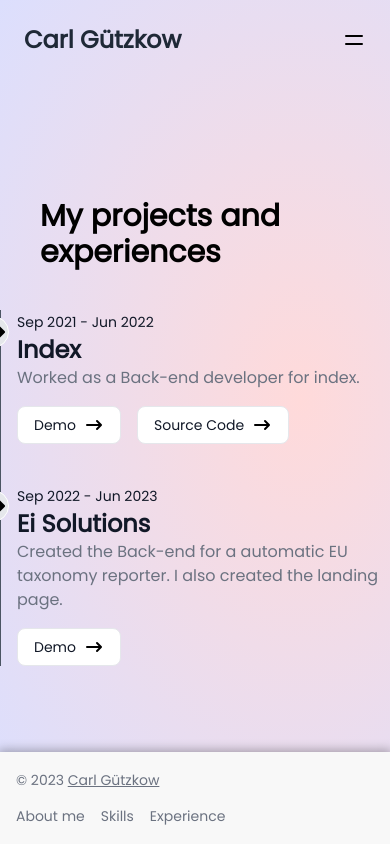
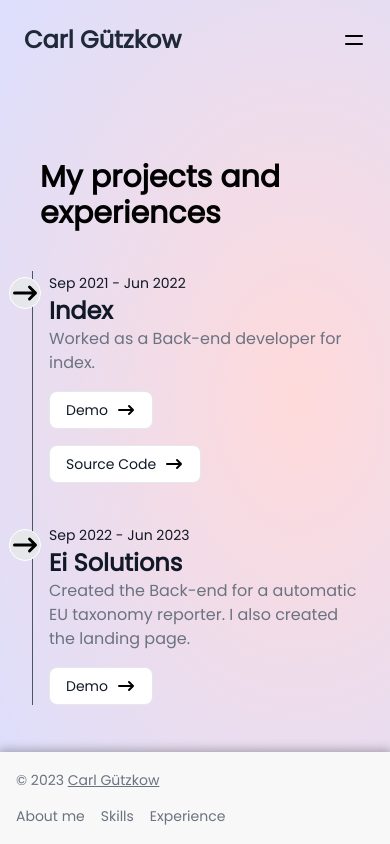
Before and after one commit to CJGutz/eportfolio, a Next.js app: page /experience in a window 390 px wide. Built offline with nearby package versions, Linux system fonts and the light colour scheme.

Commit message:
responsiveness on small screens

```diff
--- a/components/Experience/ExperienceList.tsx
+++ b/components/Experience/ExperienceList.tsx
@@ -6,7 +6,7 @@
   experienceList.sort((a, b) => a[1].dateStart.getTime() - b[1].dateStart.getTime());
 
   return (
-    <div className="relative border-l border-gray-600 list-none">
+    <div className="relative border-l border-gray-600 list-none mx-8">
       {experienceList.map((experience) => (
         <ExperienceTimelineNode
           key={experience[0]}
--- a/components/Experience/ExperienceTimelineNode.tsx
+++ b/components/Experience/ExperienceTimelineNode.tsx
@@ -33,7 +33,7 @@
       <p className="mb-4 text-base font-normal text-gray-500 ">
         {experience.shortDescription}
       </p>
-      <div className="flex flex-row gap-4">
+      <div className="flex flex-col sm:flex-row gap-4 place-items-start">
         {experience.demoLink && (
           <a
             href={experience.demoLink}
```
